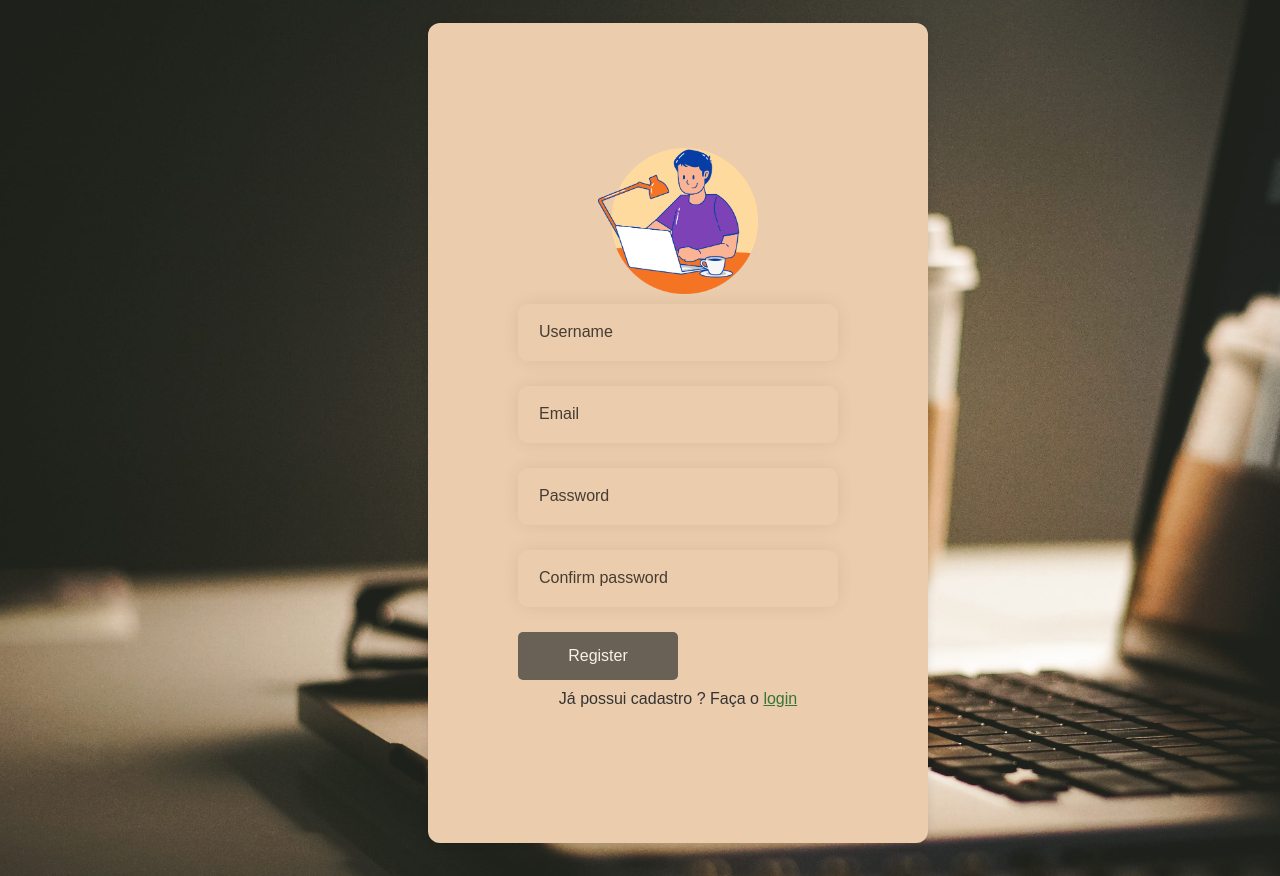
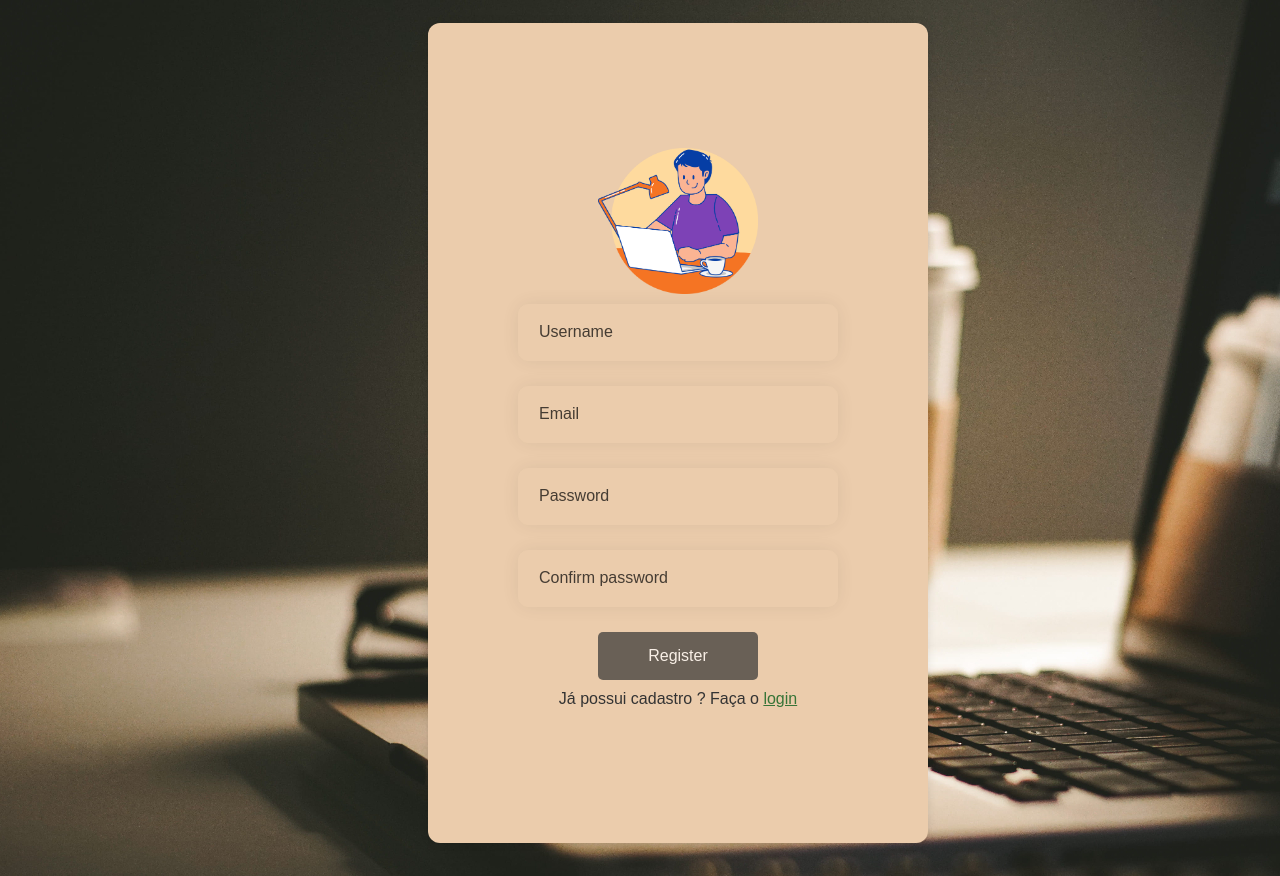
Before and after one commit to GBvaillant/Lista-Tarefas-React, a React (Vite) app: page /register in a window 1280 px wide. Shown: the top 876 px of the page. Built offline with nearby package versions, Linux system fonts and the light colour scheme.

Commit message:
Mods básicas css

```diff
--- a/src/components/forms/RegisterForm.css
+++ b/src/components/forms/RegisterForm.css
@@ -51,9 +51,8 @@ h1 {
     cursor: pointer;
     opacity: 0.7;
     transition: 0.3s;
-    /* margin-right: 10px; */
     width: 20vh;
     font-size: medium;
-
+    margin-left: 25%;
 
 }
--- a/src/components/forms/RegisterForm.jsx
+++ b/src/components/forms/RegisterForm.jsx
@@ -21,6 +21,8 @@ const RegisterForm = () => {
             password: password,
             confirmPass: confirmPass
         }
+
+        confirmPass ==! password ? alert('Senhas não conferem') : ""
 
         try {
             const response = await taskFetch.post("/createUser", FormData)
@@ -62,7 +64,8 @@ const RegisterForm = () => {
                             onChange={(e) => setPassword(e.target.value)} />
                     </div>
                     <div>
-                        <input className='inputRegister'
+                        <input
+                            className='inputRegister'
                             type="password"
                             placeholder="Confirm password"
                             value={confirmPass || ''}
```
